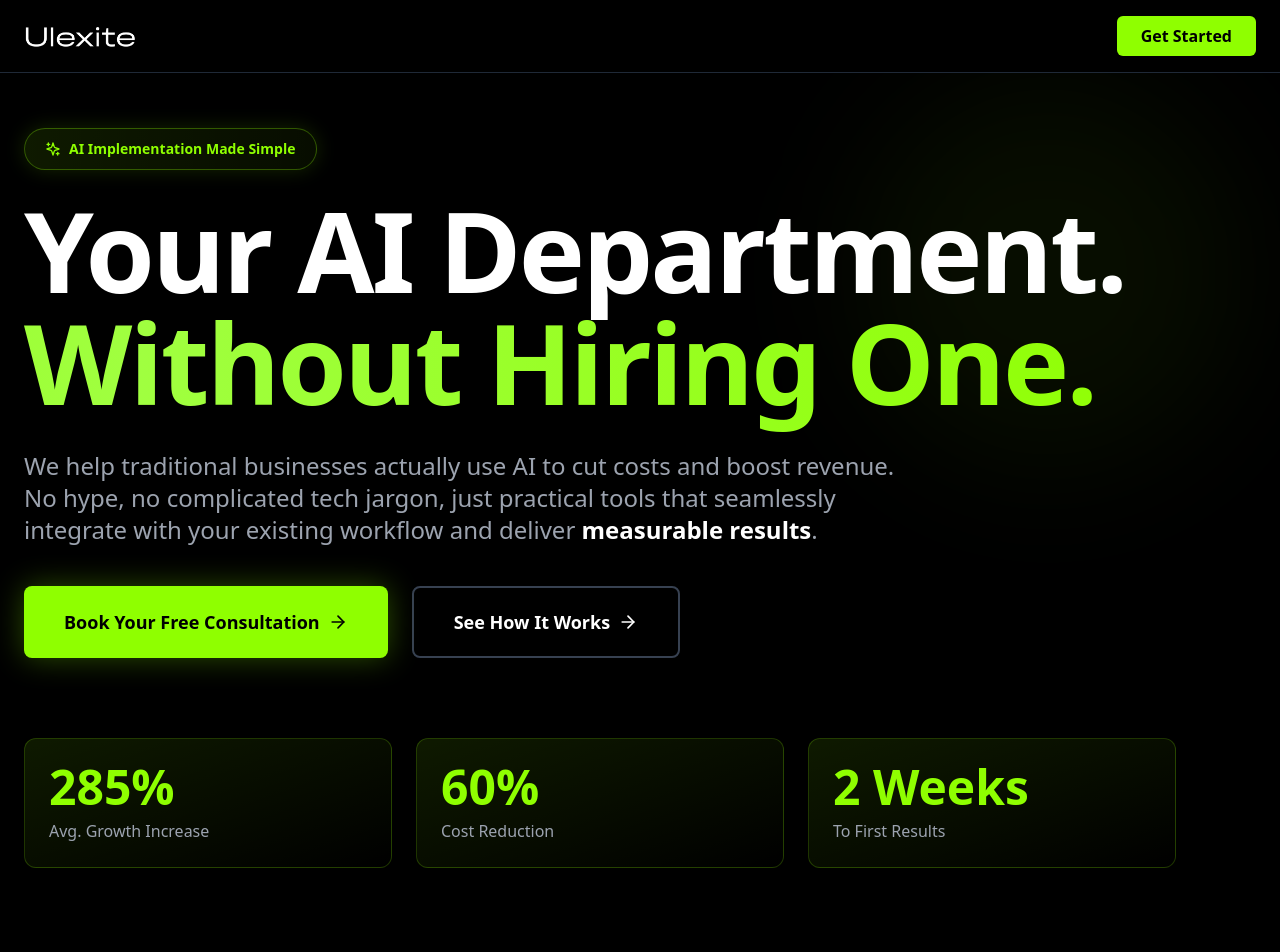
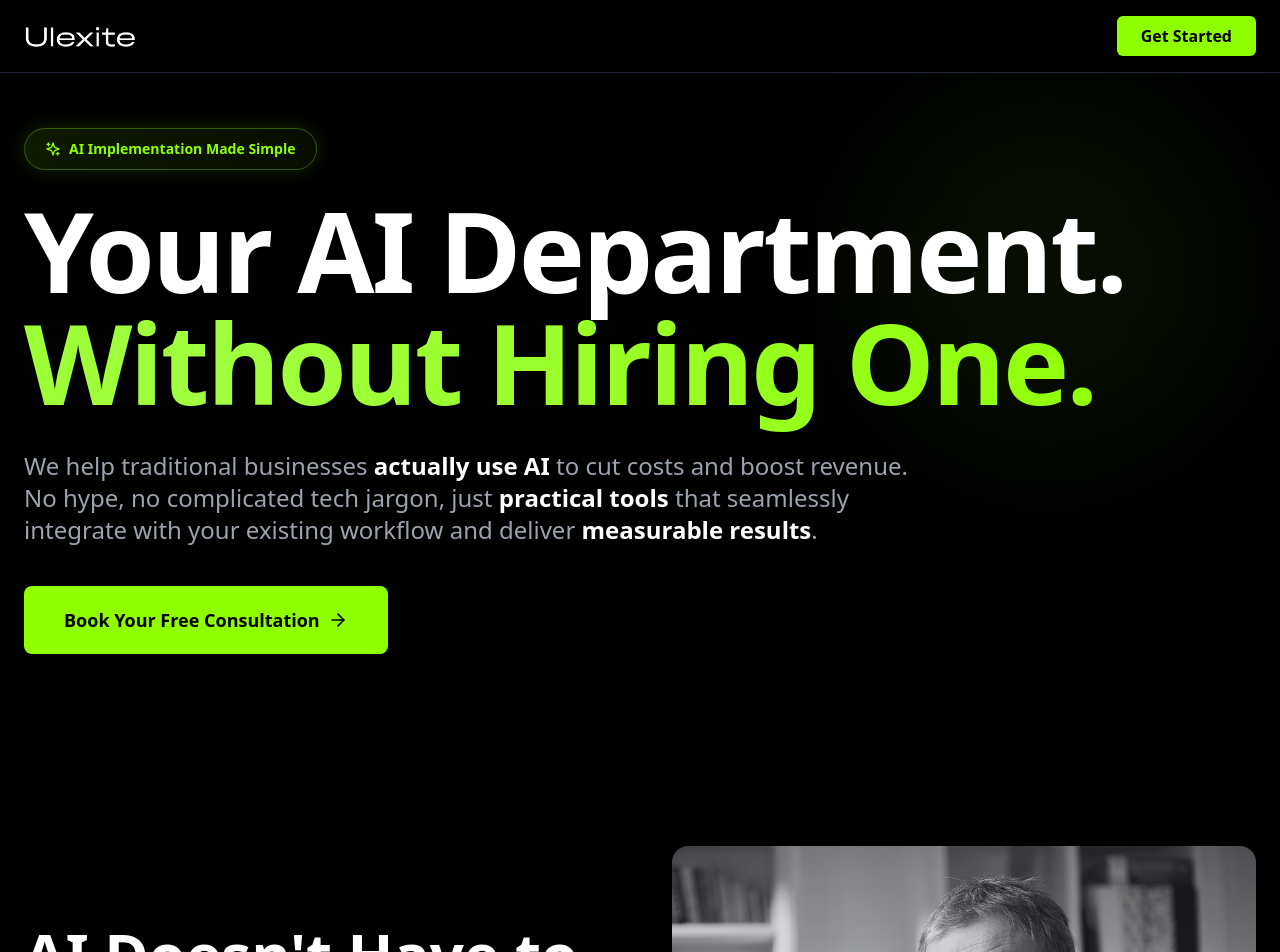
Before and after one commit to Rayzurafa/ulexite-landing-page, a React (Vite) app: page / in a window 1280 px wide. Shown: the top 952 px of the page. Built offline with nearby package versions, Linux system fonts and the light colour scheme.

Commit message:
Simplify hero section: remove stats cards and secondary CTA, add bold text emphasis

```diff
--- a/src/App.tsx
+++ b/src/App.tsx
@@ -189,40 +189,17 @@ function App() {
               </span>
             </h1>
             <p className="text-base sm:text-xl md:text-2xl text-gray-400 mb-6 sm:mb-10 leading-relaxed max-w-3xl lg:max-w-4xl animate-fade-in animation-delay-400">
-              We help traditional businesses actually use AI to cut costs and boost revenue.
-              No hype, no complicated tech jargon, just practical tools that seamlessly integrate with your existing workflow and deliver <span className="text-white font-semibold">measurable results</span>.
+              We help traditional businesses <span className="text-white font-semibold">actually use AI</span> to cut costs and boost revenue.
+              No hype, no complicated tech jargon, just <span className="text-white font-semibold">practical tools</span> that seamlessly integrate with your existing workflow and deliver <span className="text-white font-semibold">measurable results</span>.
             </p>
-            <div className="flex flex-col sm:flex-row gap-4 sm:gap-6 animate-fade-in animation-delay-600">
+            <div className="flex flex-col sm:flex-row gap-4 animate-fade-in animation-delay-600">
               <button
                 onClick={() => document.getElementById('booking-section')?.scrollIntoView({ behavior: 'smooth' })}
-                className="bg-[#8fff00] text-black px-6 sm:px-10 py-3 sm:py-5 rounded-lg font-semibold text-base sm:text-lg hover:bg-[#7ae600] transition-all flex items-center justify-center gap-2 group shadow-[0_0_30px_rgba(143,255,0,0.3)] hover:shadow-[0_0_40px_rgba(143,255,0,0.5)] hover:scale-105 transform duration-300"
+                className="bg-[#8fff00] text-black px-6 sm:px-10 py-3 sm:py-5 rounded-lg font-semibold text-base sm:text-lg hover:bg-[#7ae600] transition-all flex items-center justify-center gap-2 group"
               >
                 Book Your Free Consultation
                 <ArrowRight className="w-4 sm:w-5 h-4 sm:h-5 group-hover:translate-x-1 transition-transform" />
               </button>
-              <button
-                onClick={() => document.getElementById('solutions-section')?.scrollIntoView({ behavior: 'smooth' })}
-                className="hidden sm:flex border-2 border-gray-700 text-white px-10 py-5 rounded-lg font-semibold text-lg hover:border-[#8fff00] hover:bg-[#8fff00]/5 transition-all items-center justify-center gap-2 group"
-              >
-                See How It Works
-                <ArrowForward className="w-5 h-5 group-hover:translate-x-1 transition-transform" />
-              </button>
-            </div>
-
-            {/* Desktop Stats Banner */}
-            <div className="hidden sm:grid sm:grid-cols-3 gap-6 mt-16 lg:mt-20">
-              <div className="bg-gradient-to-br from-[#8fff00]/10 to-transparent border border-[#8fff00]/20 rounded-xl p-6 backdrop-blur-sm hover:border-[#8fff00]/40 transition-all duration-300">
-                <div className="text-4xl lg:text-5xl font-bold text-[#8fff00] mb-2">285%</div>
-                <div className="text-gray-400">Avg. Growth Increase</div>
-              </div>
-              <div className="bg-gradient-to-br from-[#8fff00]/10 to-transparent border border-[#8fff00]/20 rounded-xl p-6 backdrop-blur-sm hover:border-[#8fff00]/40 transition-all duration-300">
-                <div className="text-4xl lg:text-5xl font-bold text-[#8fff00] mb-2">60%</div>
-                <div className="text-gray-400">Cost Reduction</div>
-              </div>
-              <div className="bg-gradient-to-br from-[#8fff00]/10 to-transparent border border-[#8fff00]/20 rounded-xl p-6 backdrop-blur-sm hover:border-[#8fff00]/40 transition-all duration-300">
-                <div className="text-4xl lg:text-5xl font-bold text-[#8fff00] mb-2">2 Weeks</div>
-                <div className="text-gray-400">To First Results</div>
-              </div>
             </div>
 
             {/* Mobile Growth Graph */}
```
